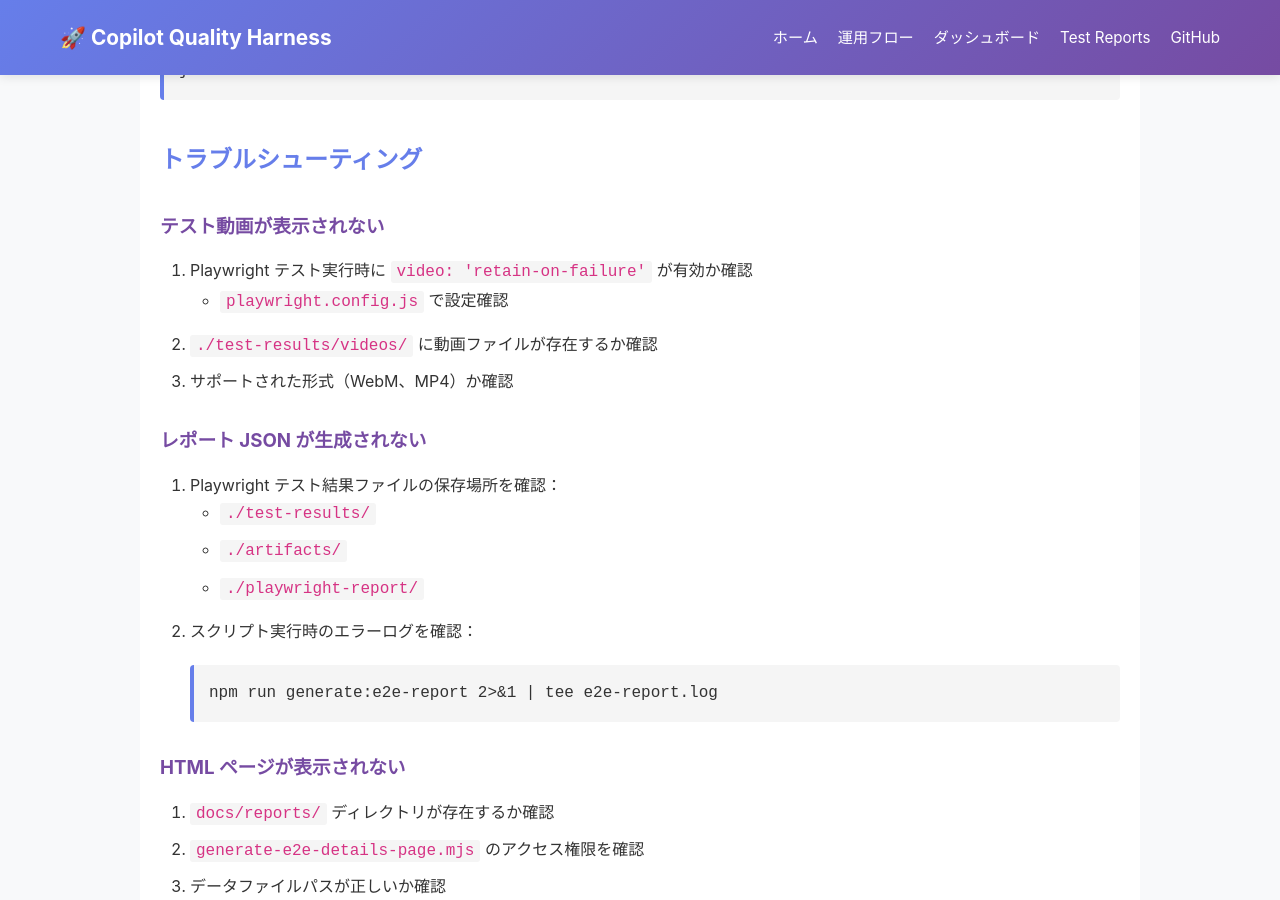
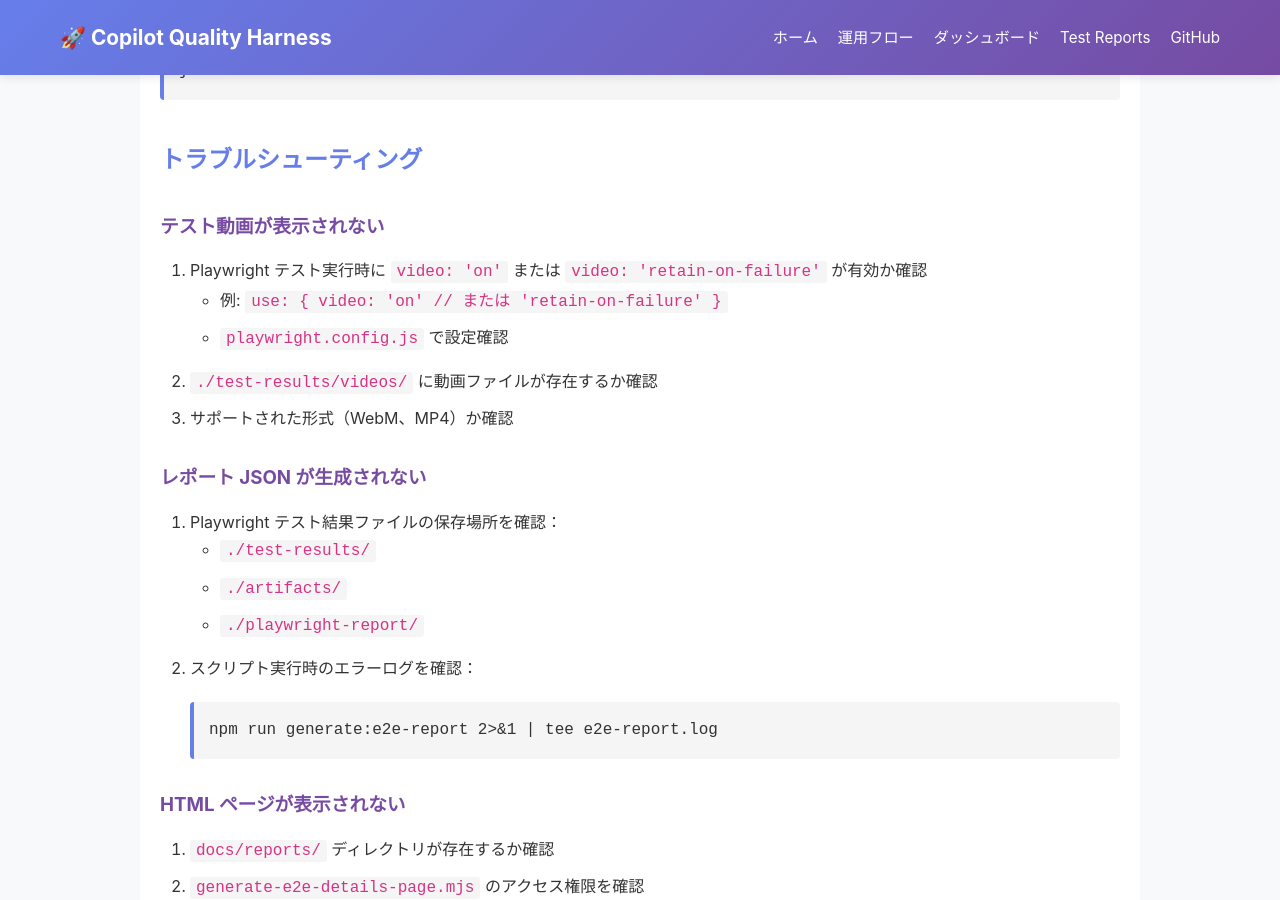
Before and after one commit to cocomomojo/copilot-quality-harness, a Jekyll site: the page built from docs/E2E_REPORTS_GUIDE.md, in a window 1280 px wide and 900 px high, scrolled down 3314 px. Built offline with Jekyll 4.4.1, drawn with Linux system fonts in a browser that asks for light colours; our own code applies the rules of GitHub Pages for plain Markdown files.

Commit message:
Fix E2E report video guidance and dashboard time
Co-authored-by: Copilot <223556219+Copilot@users.noreply.github.com>

```diff
--- a/docs/E2E_REPORTS_GUIDE.md
+++ b/docs/E2E_REPORTS_GUIDE.md
@@ -115,7 +115,8 @@ GitHub Actions `update-dashboard.yml` ワークフローが以下を自動実行
 
 ### テスト動画が表示されない
 
-1. Playwright テスト実行時に `video: 'retain-on-failure'` が有効か確認
+1. Playwright テスト実行時に `video: 'on'` または `video: 'retain-on-failure'` が有効か確認
+   - 例: `use: { video: 'on' // または 'retain-on-failure' }`
    - `playwright.config.js` で設定確認
 2. `./test-results/videos/` に動画ファイルが存在するか確認
 3. サポートされた形式（WebM、MP4）か確認
--- a/docs/reports/e2e-latest.html
+++ b/docs/reports/e2e-latest.html
@@ -925,7 +925,7 @@
             💡 動画を記録するには、<code style="background: #e8e8e8; padding: 2px 6px; border-radius: 3px;">playwright.config.js</code> で以下を設定してください:
           </p>
           <pre style="background: #e8e8e8; padding: 10px; border-radius: 5px; text-align: left; overflow-x: auto; margin-top: 10px;"><code>use: {
-  video: 'on'
+  video: 'on' // または 'retain-on-failure'
 }</code></pre>
         </div>
 
--- a/scripts/generate-e2e-details-page.mjs
+++ b/scripts/generate-e2e-details-page.mjs
@@ -159,7 +159,7 @@ async function generateE2EDetailsPage(config) {
             💡 動画を記録するには、<code style="background: #e8e8e8; padding: 2px 6px; border-radius: 3px;">playwright.config.js</code> で以下を設定してください:
           </p>
           <pre style="background: #e8e8e8; padding: 10px; border-radius: 5px; text-align: left; overflow-x: auto; margin-top: 10px;"><code>use: {
-  video: 'on'
+  video: 'on' // または 'retain-on-failure'
 }</code></pre>
         </div>
 `;
```
Also changed, not shown: .github/workflows/update-dashboard.yml.
